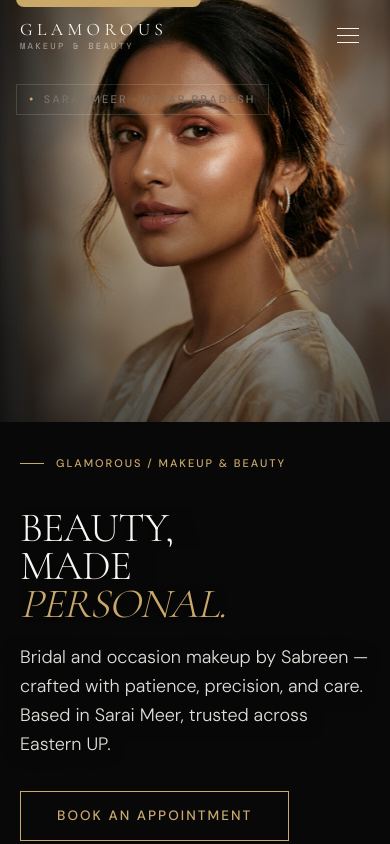
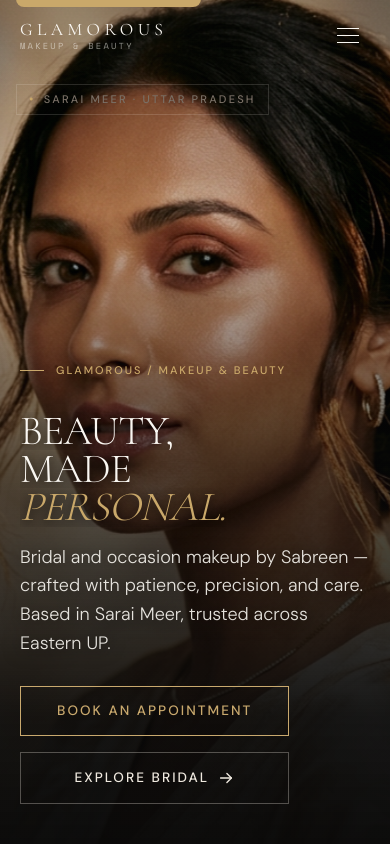
Before and after one commit to superezzdev/parlour, a Next.js app: page / in a window 390 px wide. Shown: the top 844 px of the page. Built offline with nearby package versions, Linux system fonts and the light colour scheme.

Commit message:
feat(hero): make mobile hero image full-screen immersive with bottom gradient

```diff
--- a/src/components/sections/HeroSection.module.css
+++ b/src/components/sections/HeroSection.module.css
@@ -672,23 +672,44 @@
 }
 
 @media (max-width: 768px) {
-  /* Home Mobile (< 768px): Stacked layout, image first with 50svh height */
+  /* Home Mobile (< 768px): Full-bleed immersive photo hero with bottom-pinned content */
   .heroHome {
     flex-direction: column;
-    min-height: auto;
+    min-height: 100dvh;
+    min-height: 100svh;
     height: auto;
+    position: relative;
+    justify-content: flex-end;
+    align-items: stretch;
   }
 
   .homeMediaRight {
-    position: relative;
-    right: auto;
-    top: auto;
+    position: absolute;
+    inset: 0;
     width: 100%;
-    height: 50svh;
-    min-height: 50svh;
+    height: 100%;
     opacity: 1;
-    order: 1;
     z-index: 1;
+  }
+
+  .homeImage {
+    width: 100%;
+    height: 100%;
+    object-fit: cover;
+    object-position: center 20%;
+  }
+
+  .homeMediaOverlay {
+    position: absolute;
+    inset: 0;
+    background: linear-gradient(
+      to bottom,
+      rgba(8, 8, 8, 0.40) 0%,
+      rgba(8, 8, 8, 0.15) 25%,
+      rgba(8, 8, 8, 0.65) 55%,
+      rgba(8, 8, 8, 0.94) 85%,
+      rgba(8, 8, 8, 0.98) 100%
+    );
   }
 
   .homeGoldDivider {
@@ -696,22 +717,27 @@
   }
 
   .homeContainer {
-    order: 2;
-    min-height: auto;
-    height: auto;
+    position: relative;
+    z-index: 2;
     width: 100%;
-    display: block;
-    padding-top: 0;
+    min-height: 100dvh;
+    min-height: 100svh;
+    display: flex;
+    flex-direction: column;
+    justify-content: flex-end;
+    padding-top: calc(72px + var(--space-8));
+    padding-bottom: clamp(2.5rem, 6vw, 3.5rem);
   }
 
   .homeLeftContent {
     width: 100%;
     max-width: 100%;
     min-height: auto;
-    padding-top: var(--space-8);
-    padding-bottom: var(--space-12);
+    padding-top: 0;
+    padding-bottom: 0;
     padding-right: 0;
-    justify-content: flex-start;
+    justify-content: flex-end;
+    gap: var(--space-4);
   }
 
   .badgeTopLeft {
```
